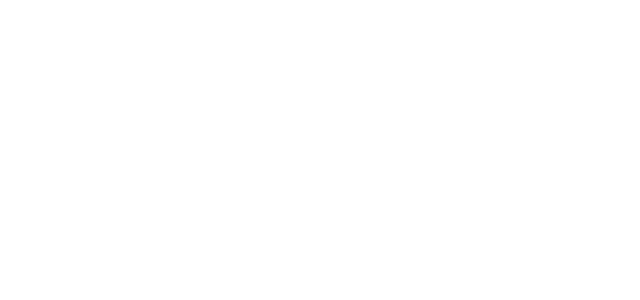
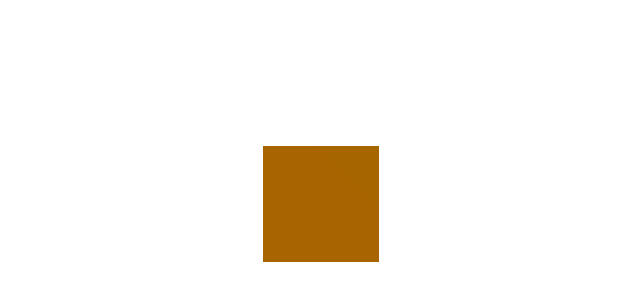
Before and after one commit to 1-StarKing/Pong-Game, a React (Create React App) app: page / in a window 1280 px wide. Shown: the part 196-496 px from the top of the page, without its empty margins (319-959 px from the left). Built offline with nearby package versions, Linux system fonts and the light colour scheme.

Commit message:
Resolved ThreeScene Errors

```diff
--- a/package.json
+++ b/package.json
@@ -3,6 +3,7 @@
   "version": "0.1.0",
   "private": true,
   "dependencies": {
+    "@react-three/drei": "^9.109.2",
     "@react-three/fiber": "^8.16.8",
     "@testing-library/jest-dom": "^5.17.0",
     "@testing-library/react": "^13.4.0",
--- a/src/components/ThreeScene.tsx
+++ b/src/components/ThreeScene.tsx
@@ -1,10 +1,26 @@
 import React from "react";
 import { Canvas } from "@react-three/fiber";
+import { OrbitControls } from "@react-three/drei";
 
 const ThreeScene: React.FC = () => {
   return (
-    <Canvas>
-      <ambientLight intensity={Math.PI / 2} />
+    <Canvas
+      style={{
+        position: "absolute",
+        top: 0,
+        left: 0,
+        width: "100vw",
+        height: "100vh",
+      }}
+      camera={{ position: [0, 0, 5] }}
+    >
+      <ambientLight />
+      <pointLight position={[10, 10, 10]} />
+      <mesh>
+        <boxGeometry args={[1, 1, 1]} />
+        <meshStandardMaterial color="orange" />
+      </mesh>
+      <OrbitControls />
     </Canvas>
   );
 };
```
Also changed, not shown: .eslintrc.js, 1 other file (tests, documents, lock files or other folders).
